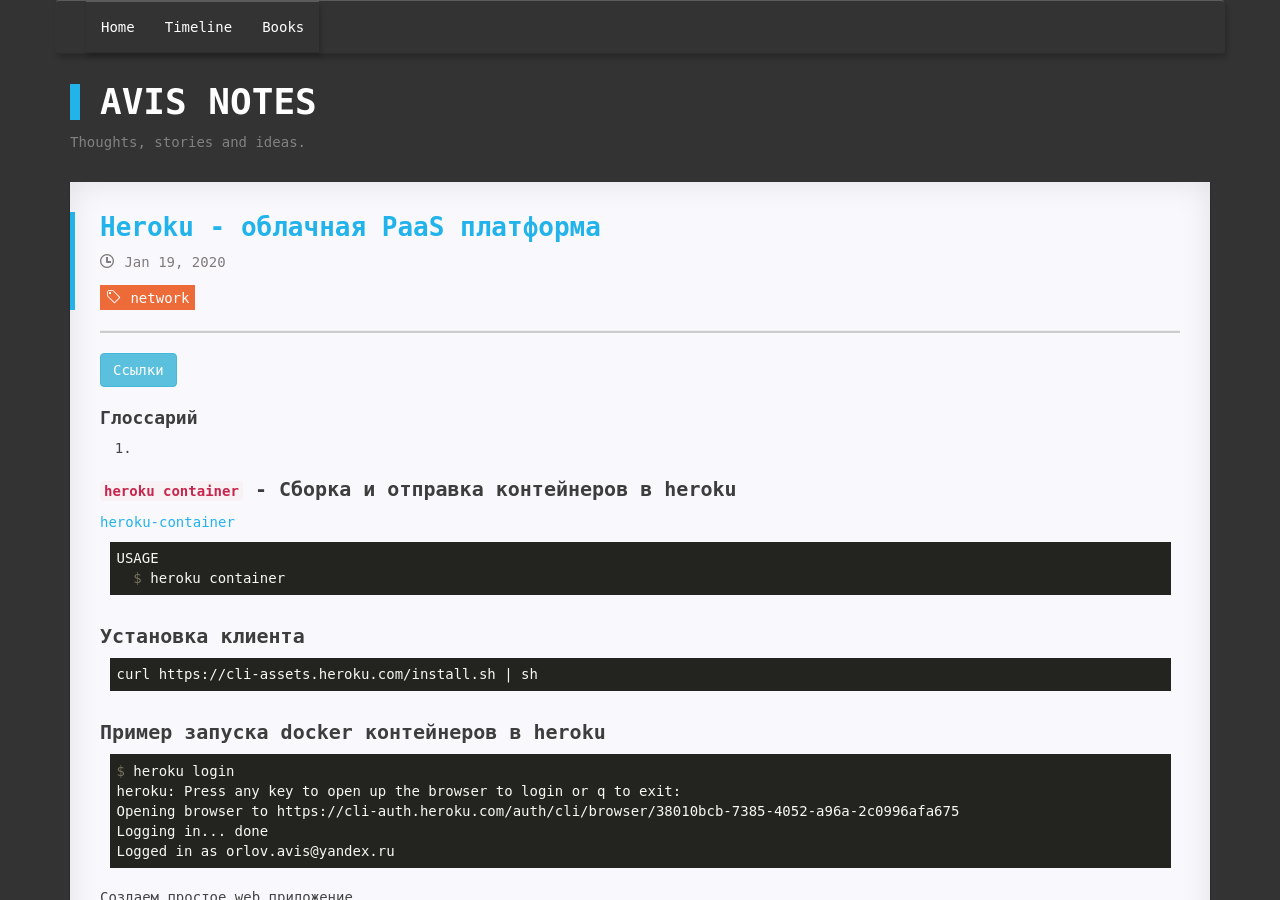
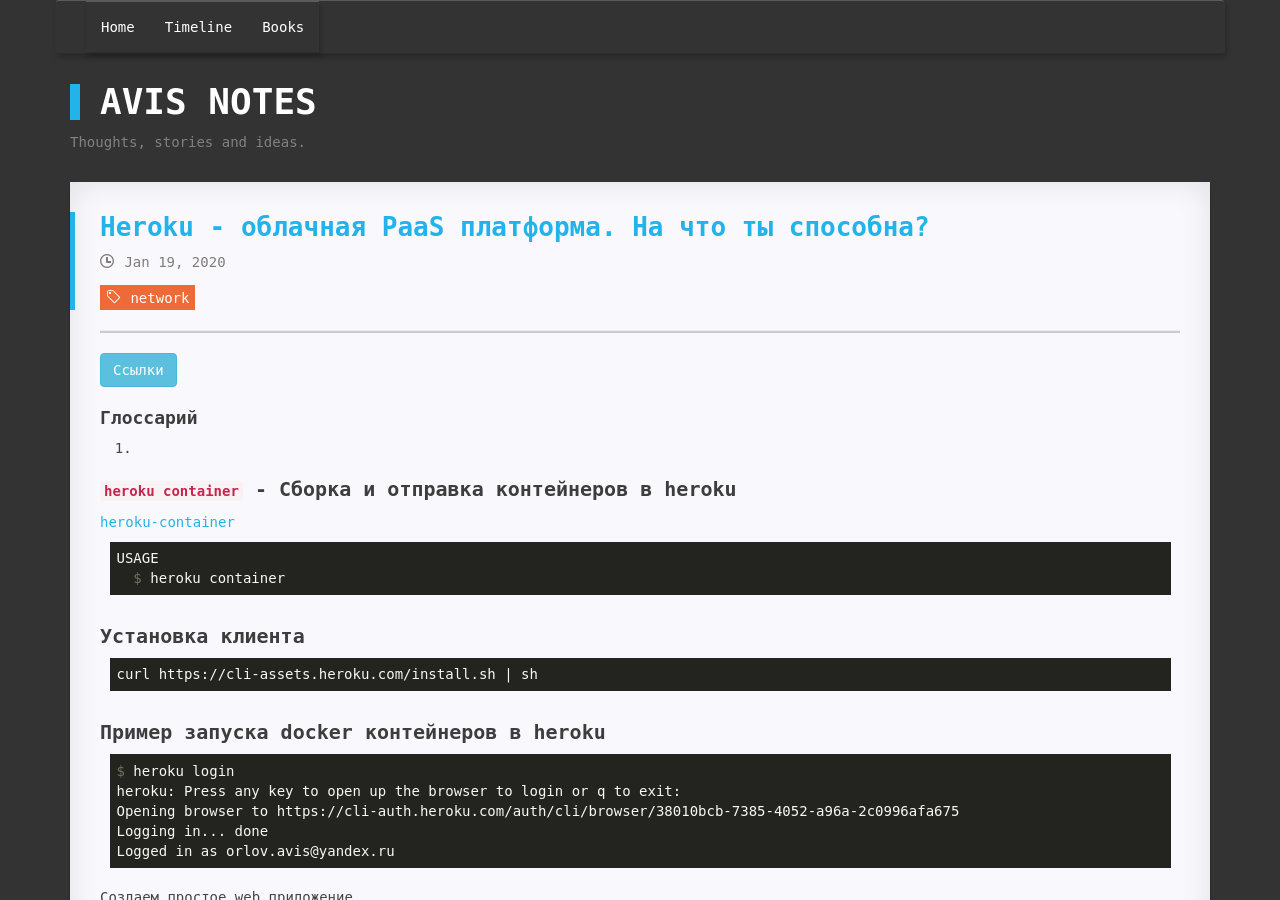
Before and after one commit to Avis20/avis20.github.io, a Jekyll site: the page built from _posts/2020-01-19-heroku.md, in a window 1280 px wide and 900 px high. Built offline with Jekyll 4.4.1, drawn with Linux system fonts in a browser that asks for light colours.

```diff
--- a/_posts/2020-01-19-heroku.md
+++ b/_posts/2020-01-19-heroku.md
@@ -1,5 +1,5 @@
 ---
-title: Heroku - облачная PaaS платформа
+title: Heroku - облачная PaaS платформа. На что ты способна?
 tags: [network]
 reference:
   - title:
```
